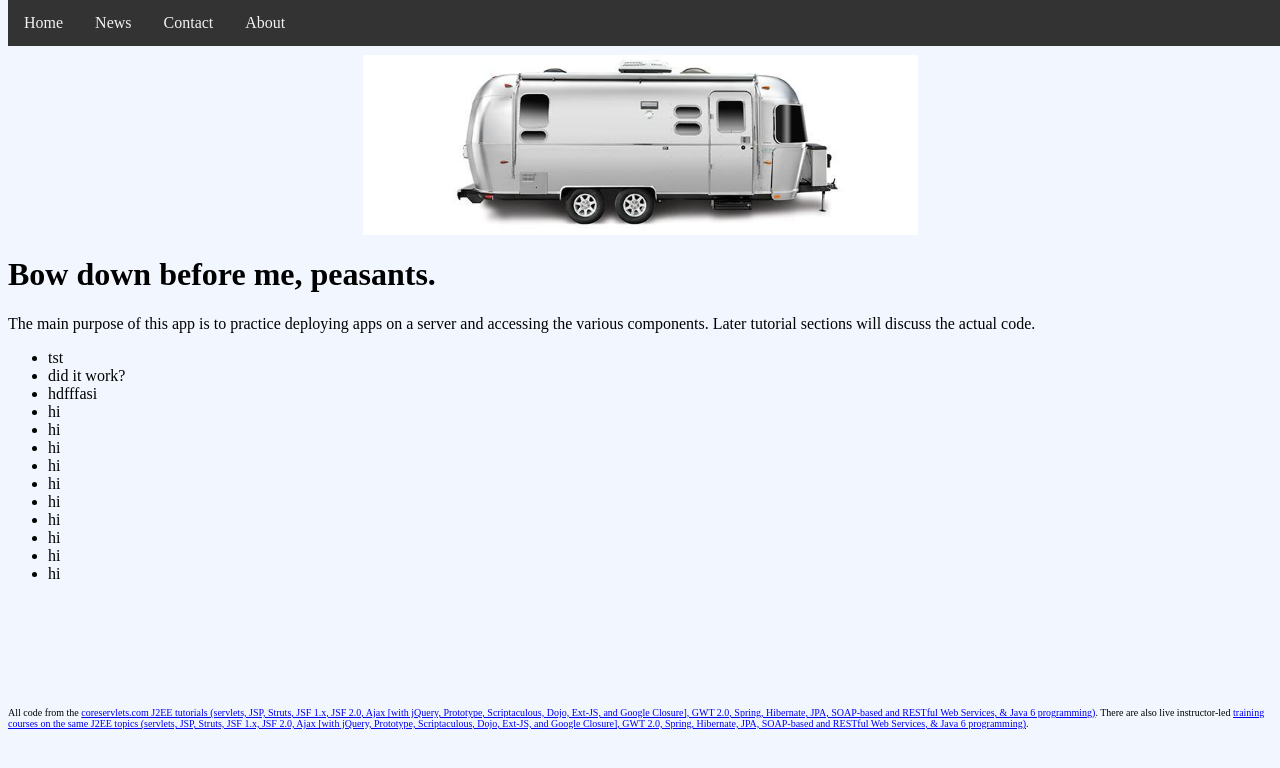
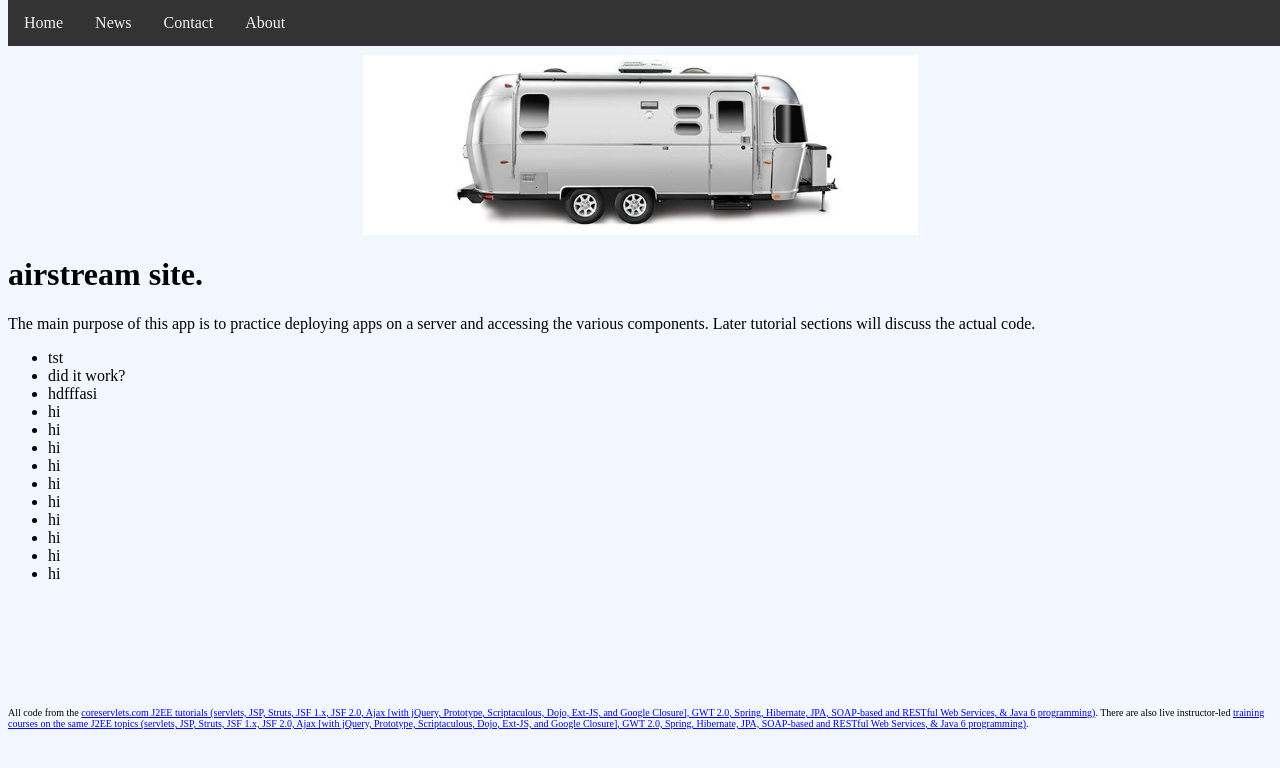
Before and after one commit to john9hoff/john9hoff.github.io, a plain HTML site: page WebContent/index.html in a window 1280 px wide. Drawn offline with Linux system fonts and the light colour scheme.

Commit message:
latest commit

```diff
--- a/WebContent/index.html
+++ b/WebContent/index.html
@@ -16,7 +16,7 @@
 </div>
 
 <center><img src="images/airstream.jpg" height="180"></center>
-<H1>Bow down before me, peasants.</H1>
+<H1>airstream site.</H1>
 The main purpose of this app is to practice deploying apps
 on a server and accessing the various components. Later tutorial
 sections will discuss the actual code.
```
